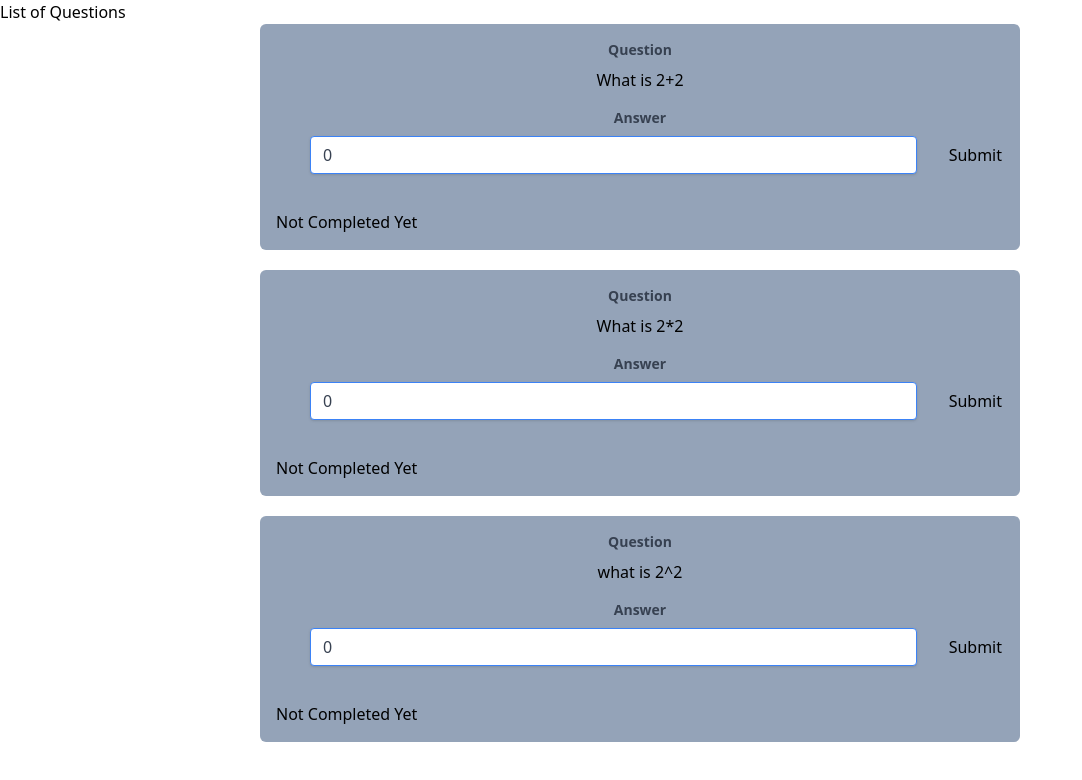
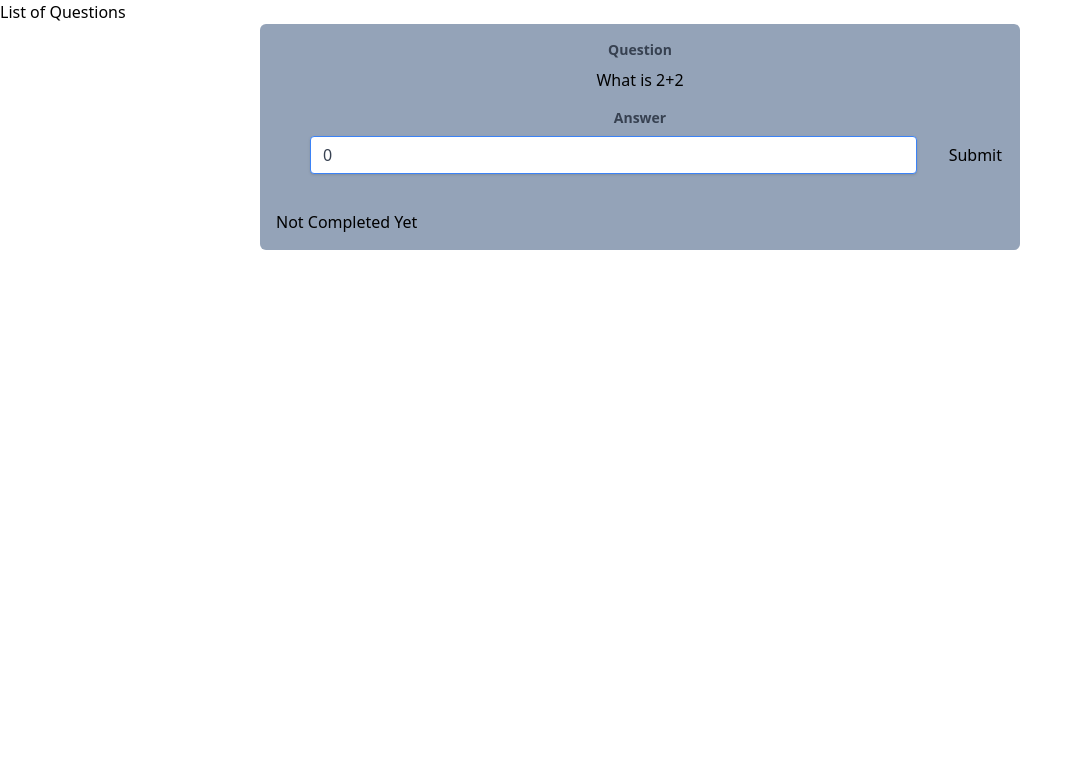
Before and after one commit to joecwilson/education-game, a React (Create React App) app: page / in a window 1280 px wide. Shown: the top 780 px of the page, without its empty margins (0-1082 px from the left). Built offline with nearby package versions, Linux system fonts and the light colour scheme.

Commit message:
Getting correct answers reveals next question

```diff
--- a/src/Question.js
+++ b/src/Question.js
@@ -1,10 +1,11 @@
 
 exports.__esModule = true;
 var Question = /** @class */ (function () {
-    function Question(_id, question_text, answer) {
+    function Question(_id, question_text, answer, correct) {
         this._id = _id;
         this.question_text = question_text;
         this.answer = answer;
+        this.correct = correct;
     }
     return Question;
 }());
--- a/src/Question.ts
+++ b/src/Question.ts
@@ -1,10 +1,18 @@
+/**
+ * Holds values of Questions. id is a number that should increase along with questions
+ * Question text is self explantory, along with anser
+ * Correct is a number where -1 means not visible, 0 means visible but unansered,
+ * 1 means answered incorrectly, and 2 means answered correctly
+ */
 export default class Question{
-    _id: number
+    _id: number;
     question_text: String;
     answer: number;
-    constructor(_id: number, question_text:String, answer:number){
+    correct: number
+    constructor(_id: number, question_text:String, answer:number, correct: number){
         this._id = _id
         this.question_text = question_text
         this.answer = answer
+        this.correct = correct
     }
 }
--- a/src/QuestionList.js
+++ b/src/QuestionList.js
@@ -1,27 +1,77 @@
 //@ts-check
 
 import React, {useState} from 'react'
+//import React from 'react'
 import QuestionView from './QuestionView'
 import Question from './Question.js'
 
 class QuestionList extends React.Component {
-    initialValues = [
+    constructor(){
+        //@ts-ignore
+        super();
+        this.state = {
+            questions: [
                 new Question(
                     10,
                     "What is 2+2",
-            4
+                    4,
+                    0
                 ),
                 new Question(
                     11,
                     "What is 2*2",
-            4
+                    4,
+                    -1
                 ),
                 new Question(
                     12,
                     "what is 2^2",
-            4
+                    4,
+                    -1
                 )
-    ];
+            ],
+        }
+
+        this.handleCorrectChange = this.handleCorrectChange.bind(this)
+        this.getOnlyVisible = this.getOnlyVisible.bind(this)
+    }
+
+
+
+    /**
+     * @param {number} correct
+     * @param {number} _id
+     */
+    handleCorrectChange(correct, _id){
+
+        let questiontoChange = this.state.questions.find(Question => Question._id === _id);
+        // @ts-ignore
+        questiontoChange.correct = correct;
+        let changeIndex = this.state.questions.findIndex(Question => Question._id === _id);
+        let newQuestions = this.state.questions
+        // @ts-ignore
+        newQuestions[changeIndex] = questiontoChange
+
+        // If the user got it correct reveal the next question
+        // Need to determine when user has finished final question and do someyhing else.
+        if(correct === 2){
+            let questionToReveal = this.state.questions.find(Question => Question._id === (_id+1));
+            // @ts-ignore
+            questionToReveal.correct = 0;
+            let revealIndex = this.state.questions.findIndex(Question => Question._id === (_id+1));
+            // @ts-ignore
+            newQuestions[revealIndex] = questionToReveal;
+        }
+
+        // Update state
+        this.setState((state,props) =>({
+            questions:newQuestions
+        }));
+    }
+
+    getOnlyVisible(){
+        return this.state.questions.filter(question => question.correct >= 0)
+    }
 
     render(){
         return(
@@ -30,9 +80,11 @@ class QuestionList extends React.Component {
                     List of Questions
                 </h1>
                 <div className="grid grid-cols-5 gap-5">
-                    {this.initialValues.map((question) =>
+                    {this.getOnlyVisible().map((question) =>
                         <div className="col-span-3 col-start-2 rounded-md bg-slate-400 p-4"  key={question._id}>
-                            <QuestionView  question={question}/>
+                            <QuestionView
+                                question={question}
+                                onCorrectChange={this.handleCorrectChange} />
 
                         </div>
                     )}
--- a/src/QuestionView.js
+++ b/src/QuestionView.js
@@ -1,20 +1,20 @@
 import React from 'react';
 import {useState} from 'react';
-
 import correctLogo from './images/Correct.svg'
 
 
-const QuestionView = ({question}) => {
-    const {question_text,answer} = question;
+
+function QuestionView (props){
     const [userAnswer,setUserAnswer] = useState(0);
-    const [correct,setCorrect] = useState(0);
     const handleSubmit = (event) => {
         event.preventDefault();
-        if(userAnswer === answer){
-            setCorrect(correct => true)
+        if(userAnswer === props.question.answer){
+            props.onCorrectChange(2, props.question._id)
+            //setCorrect(correct => true)
         }
         else{
-            setCorrect(correct => false)
+            props.onCorrectChange(1, props.question._id)
+            //setCorrect(correct => false)
         }
 
     }
@@ -27,7 +27,7 @@ const QuestionView = ({question}) => {
                 </div>
                 <div className="">
                     <p>
-                        {question_text}
+                        {props.question.question_text}
                     </p>
                 </div>
             </div>
@@ -44,7 +44,7 @@ const QuestionView = ({question}) => {
                     onChange={(e) => setUserAnswer(parseInt(e.target.value))}/>
                 <input className="" type="submit"/>
             </form>
-            {(correct)?
+            {(props.question.correct === 2)?
                 <img
                     src={correctLogo}
                     className= "max-h-10 m-5 ml-18"
```
Lines whose indentation alone changed are shown as unchanged.
